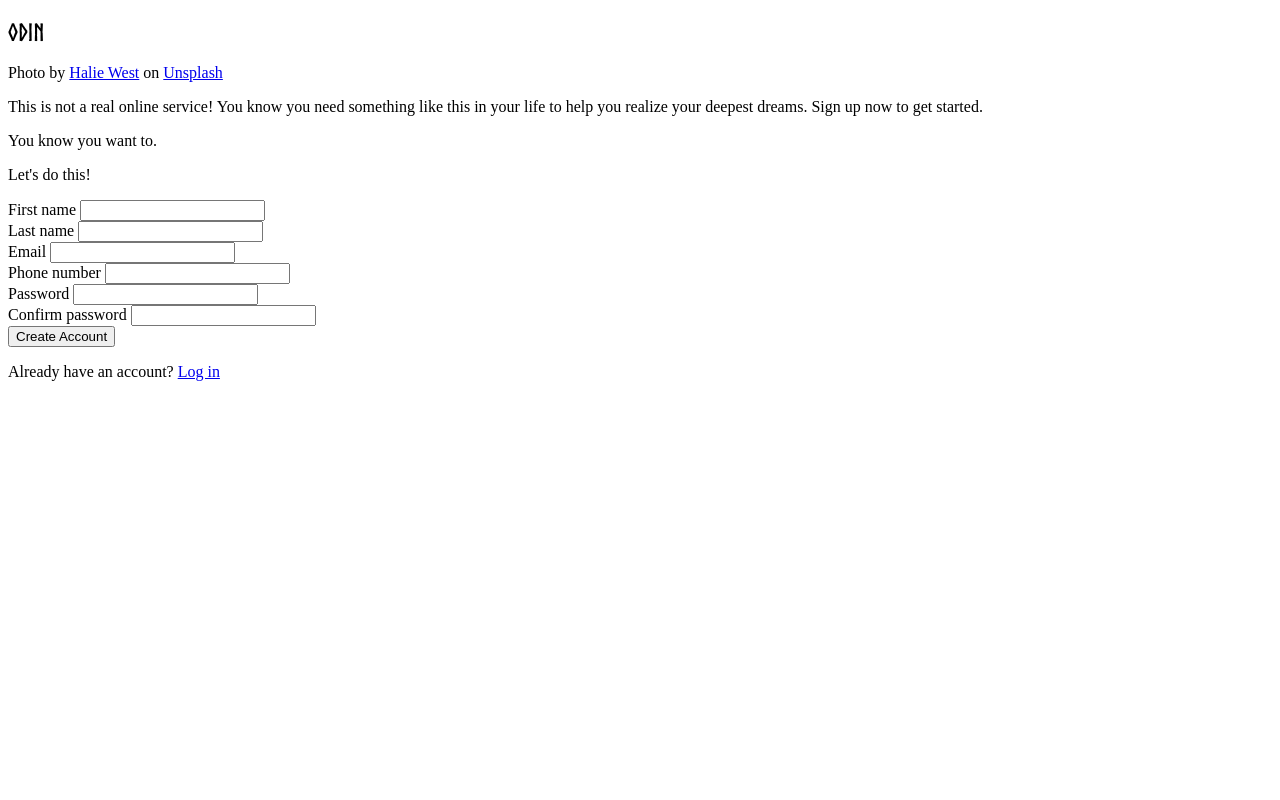
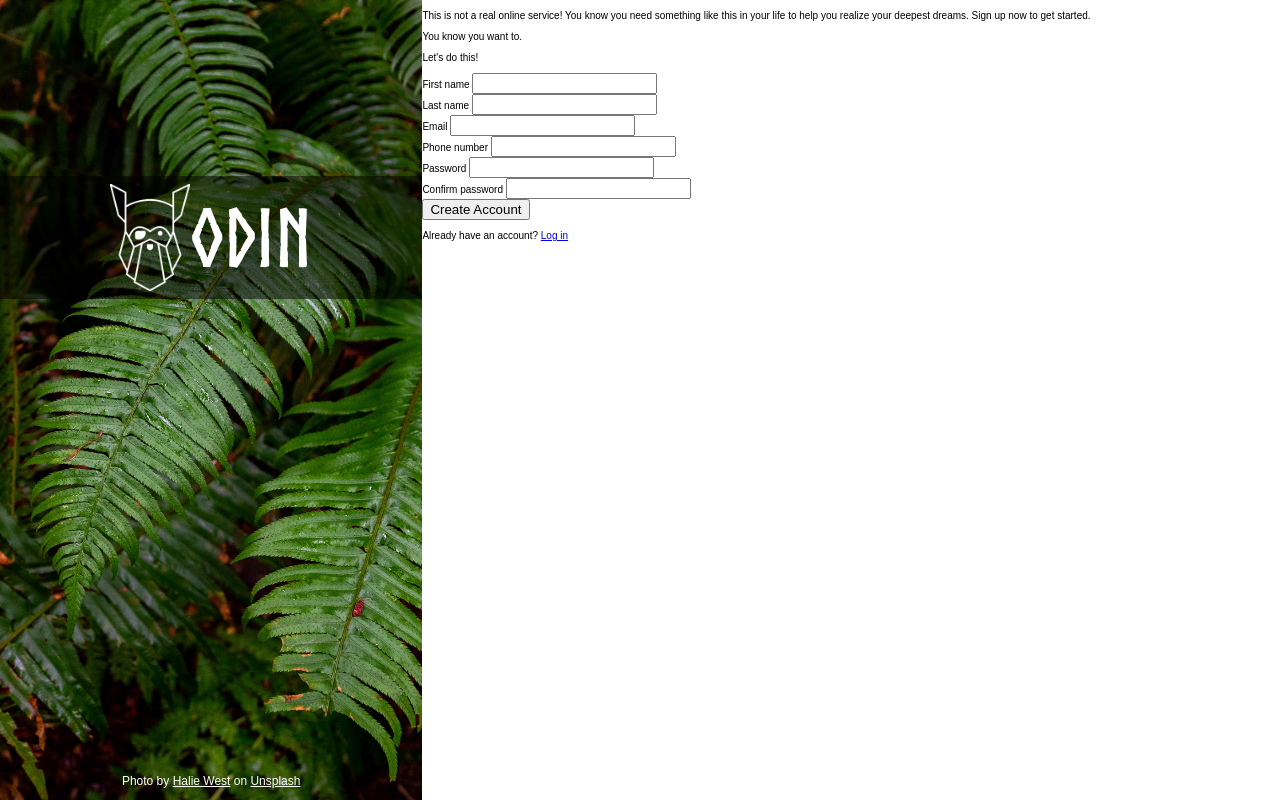
Before and after one commit to Daricio/sign-up-form, a plain HTML site: page index.html in a window 1280 px wide. Drawn offline with Linux system fonts and the light colour scheme.

Commit message:
Add style to header section

```diff
--- a/index.html
+++ b/index.html
@@ -8,7 +8,10 @@
   </head>
   <body>
     <section class="header">
-      <h1>ODIN</h1>
+      <div class="logo-container">
+        <img src="img/odin-lined.png" alt="Odin logo" class="header-logo">
+        ODIN
+      </div>
       <p>Photo by <a href="https://unsplash.com/@haliewestphoto">Halie West</a>
         on <a href="https://unsplash.com">Unsplash</a></p>
     </section>
--- a/style.css
+++ b/style.css
@@ -4,11 +4,55 @@
 }
 
 :root {
+  font-size: 62.5%;
   --green-btn: #596D48;
   --green-link: #596D48;
   --input-border: #E5E7EB;
 }
 
-.header h1 {
+body {
+  margin: 0;
+  display: flex;
+  font-family: sans-serif;
+}
+
+.header,
+.main {
+  min-height: 100vh;
+}
+
+.header {
+  width: 33vw;
+  background-image: url(img/green-leaf-plant.jpg);
+  background-position: center;
+  background-size: cover;
+  color: white;
+  text-align: center;
+  display: flex;
+  flex-direction: column;
+  justify-content: space-between;
+}
+
+.logo-container {
   font-family: Norse-Bold, sans-serif;
+  font-size: 8rem;
+  background-color: rgb(0, 0, 0, 0.5);
+  margin-top: 22vh;
+  padding: 0.1em;
+  display: flex;
+  justify-content: center;
+  align-items: center;
 }
+
+.header-logo {
+  width: 80px;
+  height: auto;
+}
+
+.header p {
+  font-size: 1.2rem;
+}
+
+.header a {
+  color: white;
+}
```
